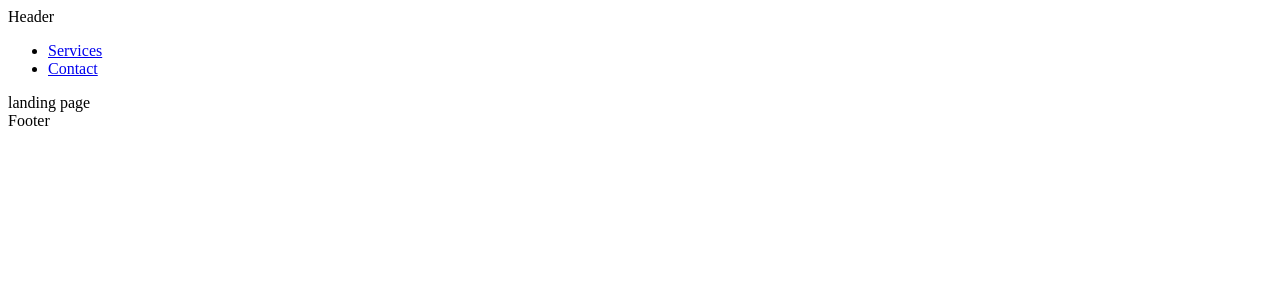
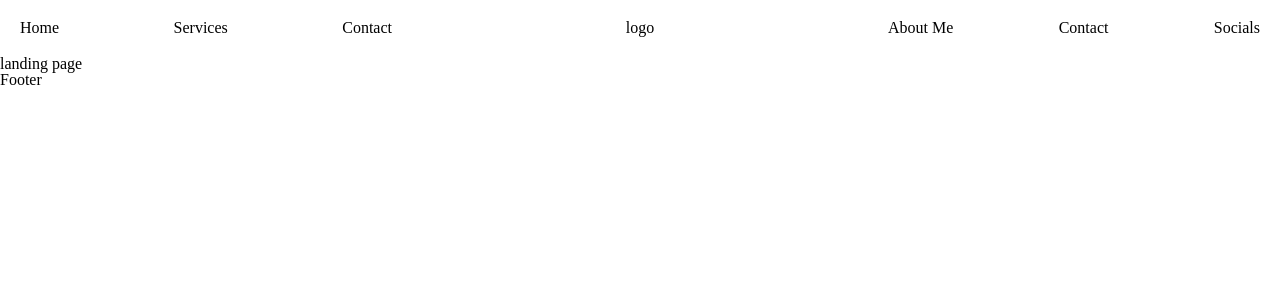
Before and after one commit to applena/applena.github.io, a React (Create React App) app: page / in a window 1280 px wide. Shown: the top 300 px of the page. Built offline with nearby package versions, Linux system fonts and the light colour scheme.

Commit message:
inital styles

```diff
--- a/package.json
+++ b/package.json
@@ -10,6 +10,7 @@
     "react-dom": "^18.2.0",
     "react-router-dom": "^6.22.3",
     "react-scripts": "5.0.1",
+    "sass": "^1.72.0",
     "web-vitals": "^2.1.4"
   },
   "scripts": {
--- a/src/components/Headers.js
+++ b/src/components/Headers.js
@@ -1,11 +1,15 @@
 import { Link } from "react-router-dom";
+import "./header.css";
 
 function Header() {
   return (
-    <div>
-      Header
-      <nav>
+    <div id="header">
+      <div className="headerElement">
+        <nav id="leftNav">
           <ul>
+            <li>
+              <Link to={"/"}>Home</Link>
+            </li>
             <li>
               <Link to={"/services"}>Services</Link>
             </li>
@@ -15,6 +19,17 @@
           </ul>
         </nav>
       </div>
+      <div className="headerElement">logo</div>
+      <div className="headerElement">
+        <nav id="rightNav">
+          <ul>
+            <li>About Me</li>
+            <li>Contact</li>
+            <li>Socials</li>
+          </ul>
+        </nav>
+      </div>
+    </div>
   );
 }
 
--- /dev/null
+++ b/src/components/header.css
@@ -0,0 +1,26 @@
+nav ul{
+  display: flex;
+  justify-content: space-between;
+}
+
+nav{
+  width: 100%;
+}
+
+nav ul a{
+  text-decoration: none;
+  color: black;
+}
+
+#header{
+  display:flex;
+  justify-content: space-between;
+  margin: 20px;
+}
+
+.headerElement{
+  width: 30%;
+  display: flex;
+  justify-content: center;
+  align-content: center;
+}
--- /dev/null
+++ b/src/index.css
@@ -0,0 +1,48 @@
+/* http://meyerweb.com/eric/tools/css/reset/
+   v2.0 | 20110126
+   License: none (public domain)
+*/
+
+html, body, div, span, applet, object, iframe,
+h1, h2, h3, h4, h5, h6, p, blockquote, pre,
+a, abbr, acronym, address, big, cite, code,
+del, dfn, em, img, ins, kbd, q, s, samp,
+small, strike, strong, sub, sup, tt, var,
+b, u, i, center,
+dl, dt, dd, ol, ul, li,
+fieldset, form, label, legend,
+table, caption, tbody, tfoot, thead, tr, th, td,
+article, aside, canvas, details, embed,
+figure, figcaption, footer, header, hgroup,
+menu, nav, output, ruby, section, summary,
+time, mark, audio, video {
+	margin: 0;
+	padding: 0;
+	border: 0;
+	font-size: 100%;
+	font: inherit;
+	vertical-align: baseline;
+}
+/* HTML5 display-role reset for older browsers */
+/* article, aside, details, figcaption, figure,
+footer, header, hgroup, menu, nav, section {
+	display: block;
+} */
+body {
+	line-height: 1;
+}
+ol, ul {
+	list-style: none;
+}
+blockquote, q {
+	quotes: none;
+}
+blockquote:before, blockquote:after,
+q:before, q:after {
+	content: '';
+	content: none;
+}
+table {
+	border-collapse: collapse;
+	border-spacing: 0;
+}
--- a/src/index.js
+++ b/src/index.js
@@ -6,6 +6,7 @@
 import Services from "./components/Services";
 import Contact from "./components/Contact";
 // import Header from "./components/Headers";
+import "./index.css";
 
 const router = createBrowserRouter([
   {
```
Also changed, not shown: 1 other file (tests, documents, lock files or other folders). Lines whose indentation alone changed are shown as unchanged.
